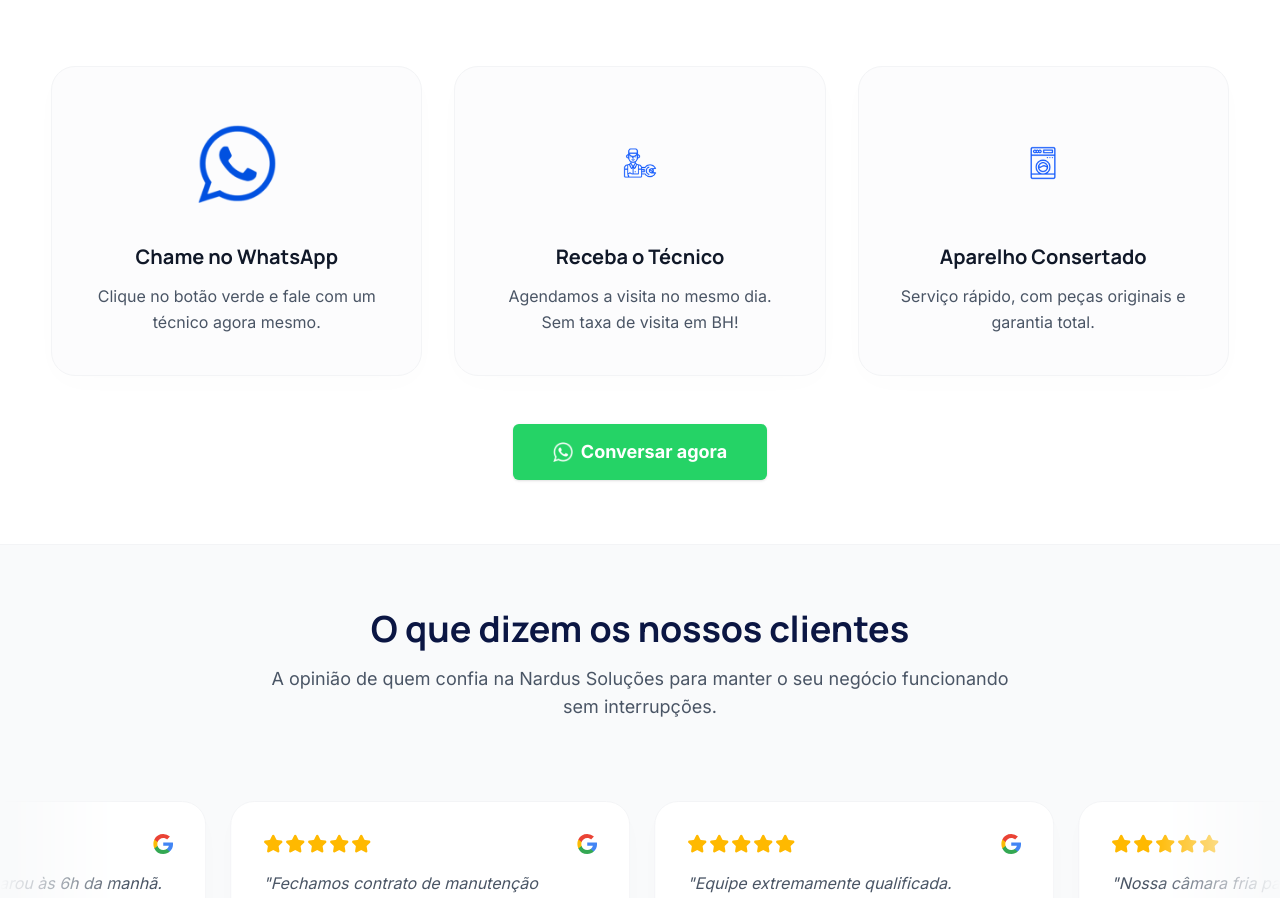
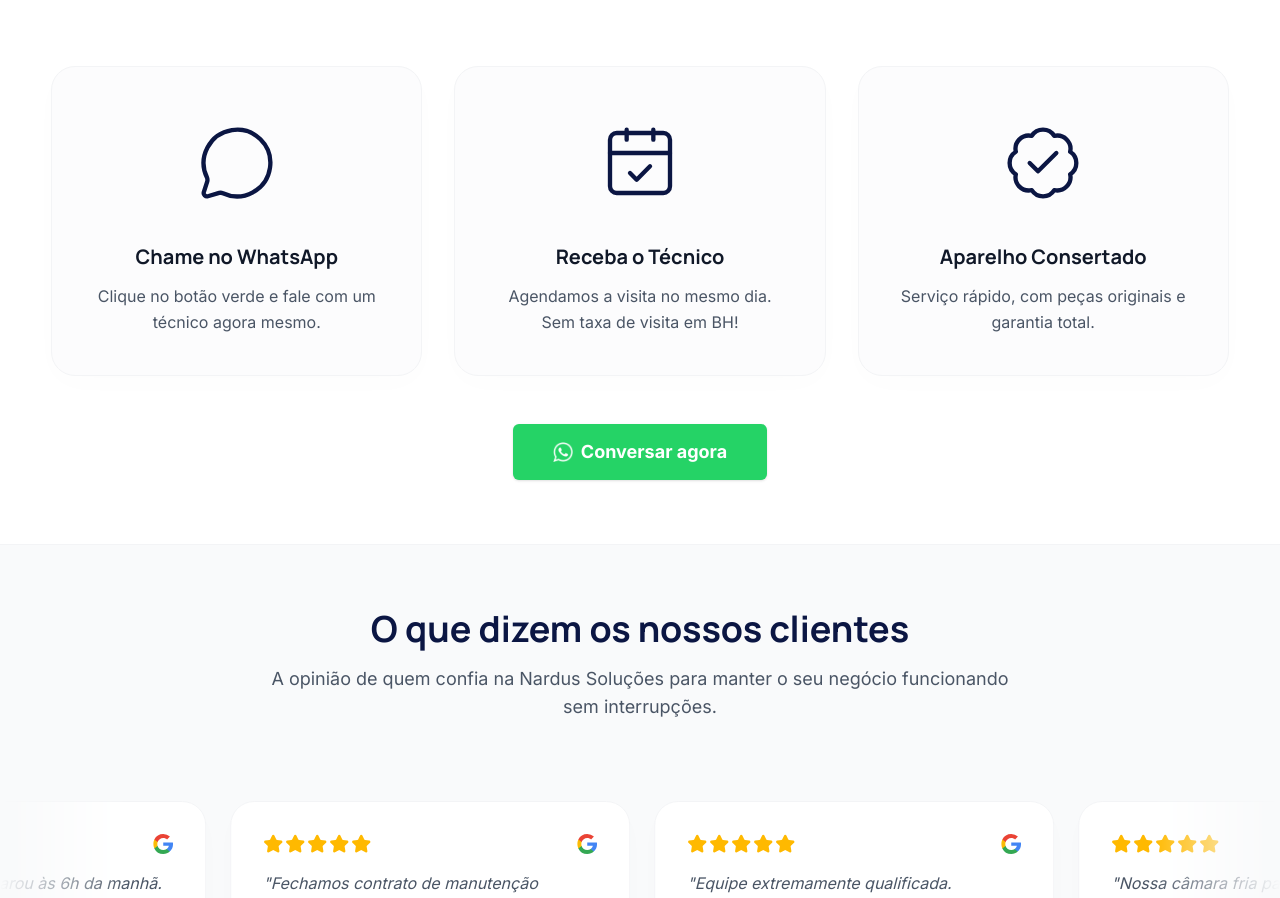
Before and after one commit to t0non/lpNardus, a Next.js app: page / in a window 1280 px wide. Shown: the part 3547-4445 px from the top of the page. Built offline with nearby package versions, Linux system fonts and the light colour scheme.

Commit message:
style: replace PNG icons with Lucide React icons in ProcessSteps for visual consistency

```diff
--- a/src/components/sections/ProcessSteps.tsx
+++ b/src/components/sections/ProcessSteps.tsx
@@ -1,25 +1,25 @@
-
 
 import Link from "next/link";
 import { Button } from "@/components/ui/Button";
+import { MessageCircle, CalendarCheck, BadgeCheck } from "lucide-react";
 
 export function ProcessSteps() {
   const steps = [
     {
       title: "Chame no WhatsApp",
       desc: "Clique no botão verde e fale com um técnico agora mesmo.",
-      icon: <img src="/Icon_WhatsApp.png" alt="WhatsApp" className="w-20 h-20 object-contain" style={{ filter: 'brightness(0) saturate(100%) invert(20%) sepia(96%) saturate(3477%) hue-rotate(218deg) brightness(88%) contrast(100%)' }} />
+      icon: <MessageCircle className="w-20 h-20 stroke-[1.3]" style={{ color: "#0B1643" }} />,
     },
     {
       title: "Receba o Técnico",
       desc: "Agendamos a visita no mesmo dia. Sem taxa de visita em BH!",
-      icon: <img src="/receba o tecnico.png" alt="Receba o Técnico" className="w-20 h-20 object-contain" loading="lazy" decoding="async" />
+      icon: <CalendarCheck className="w-20 h-20 stroke-[1.3]" style={{ color: "#0B1643" }} />,
     },
     {
       title: "Aparelho Consertado",
       desc: "Serviço rápido, com peças originais e garantia total.",
-      icon: <img src="/aparelho consertado.png" alt="Aparelho Consertado" className="w-20 h-20 object-contain" loading="lazy" decoding="async" />
-    }
+      icon: <BadgeCheck className="w-20 h-20 stroke-[1.3]" style={{ color: "#0B1643" }} />,
+    },
   ];
 
   return (
```
Also changed, not shown: public/aparelho consertado.png, public/receba o tecnico.png.
